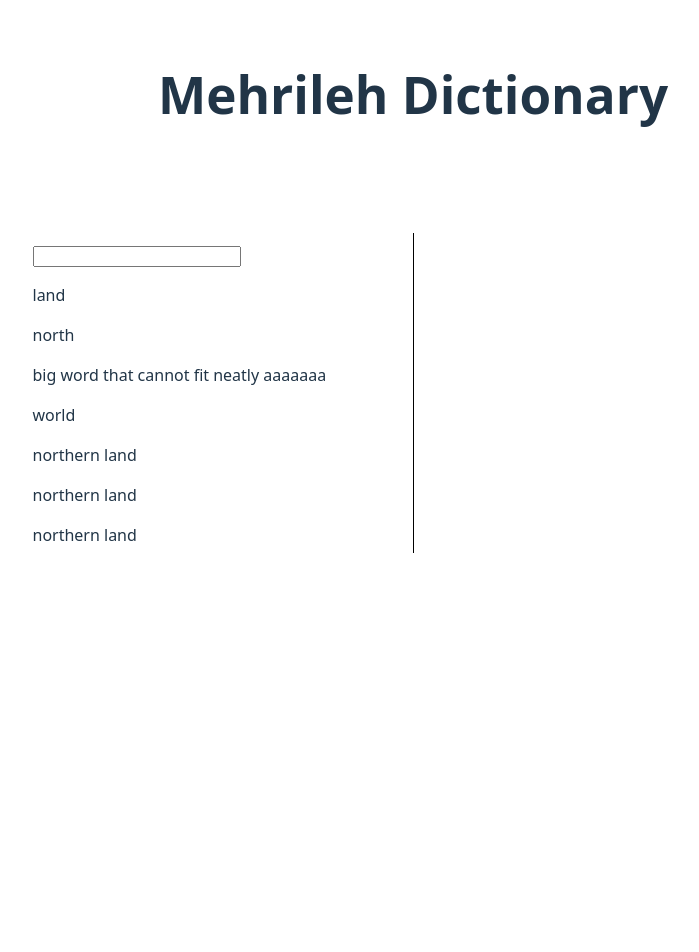
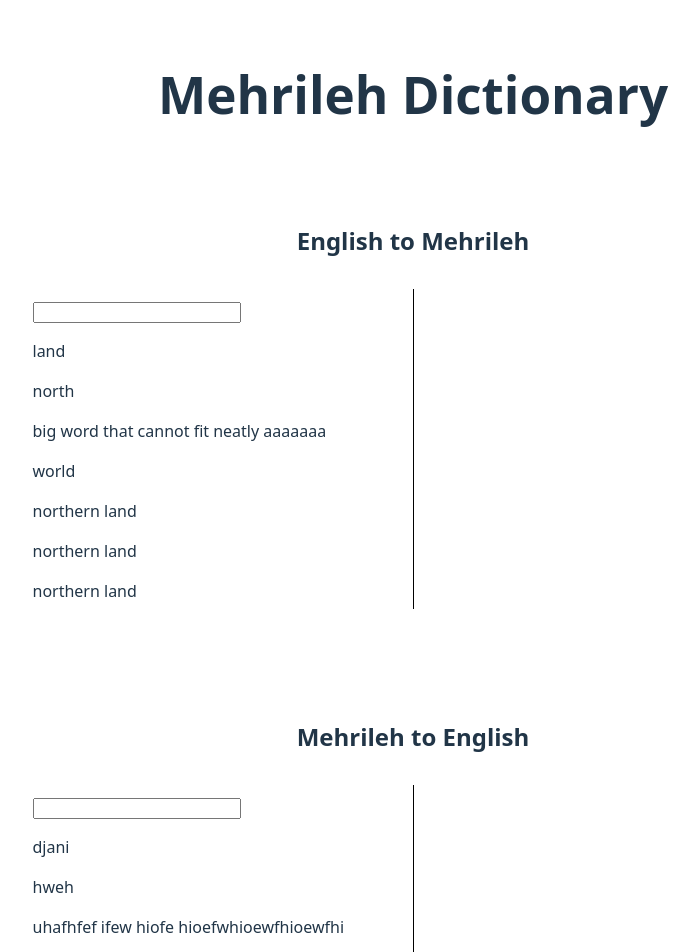
Before and after one commit to Choc-Chips/mehrileh, a React (Vite) app: page / in a window 1280 px wide. Shown: the top 952 px of the page, without its empty margins (227-926 px from the left). Before the commit the page ends 800 px from the top, so only its background shows below. Built offline with nearby package versions, Linux system fonts and the light colour scheme.

Commit message:
Add mehrileh to english dictionary

```diff
--- a/src/App.css
+++ b/src/App.css
@@ -9,6 +9,11 @@ h1 {
   margin-bottom: 100px;
   font-size: 3.2em;
   line-height: 1.1;
+}
+
+h2 {
+  margin-top: 100px;
+  text-align: center;
 }
 
 .cards {
--- a/src/App.jsx
+++ b/src/App.jsx
@@ -2,8 +2,8 @@ import { useState } from "react";
 import "./App.css";
 import dictionary from "./dictionary.json";
 
-function App() {
-  const [baseWords] = useState(dictionary);
+function Dictionary({ baseWords, language }) {
+
   const [input, setInput] = useState("");
   const words = baseWords.filter((word) => word.english.match(`${input}`));
   const [chosen, setChosen] = useState(null);
@@ -12,15 +12,12 @@ function App() {
     setInput(e.target.value);
   }
 
-  function handleClick(e) {
-    const tempChosen = e.target.textContent;
-    setChosen(words.find((w) => w.english === tempChosen));
+  function handleClick(clickedWord) {
+    setChosen(words.find((w) => w.english === clickedWord));
   }
 
-  return (
-    <>
-      <h1>Mehrileh Dictionary</h1>
-      <div className="cards">
+  return(
+    <div className="cards">
         <div className='card'>
           <form action="">
             <input
@@ -32,8 +29,8 @@ function App() {
           </form>
           <div>
             {words.map((word) => (
-              <p  key={word.id} onClick={handleClick} className={`word ${word === chosen?'chosen':null}`}>
-                {word.english}
+              <p key={word.id} onClick={() => handleClick(word.english)} className={`word ${word === chosen?'chosen':null}`}>
+                {language==="english" ? word.english : word.mehrileh}
               </p>
             ))}
           </div>
@@ -42,13 +39,28 @@ function App() {
         <div className='card'>
           {chosen ? (
             <>
-              <h2>{chosen.mehrileh}</h2>
+              <h3>{chosen.mehrileh}</h3>
               <p>/{chosen.pronunciation}/</p>
               <p>{chosen.english}</p>
             </>
           ): <></>}
         </div>
       </div>
+  )
+}
+
+function App() {
+
+  const [baseWords] = useState(dictionary.sort((a, b) => a.english > b.english));
+  const [baseWordsDifSort] = useState(baseWords.sort((a, b) => a.mehrileh > b.mehrileh));
+
+  return (
+    <>
+      <h1>Mehrileh Dictionary</h1>
+      <h2>English to Mehrileh</h2>
+      <Dictionary baseWords={baseWords} language="english" />
+      <h2>Mehrileh to English</h2>
+      <Dictionary baseWords={baseWordsDifSort} language="mehrileh" />
     </>
   );
 }
```
